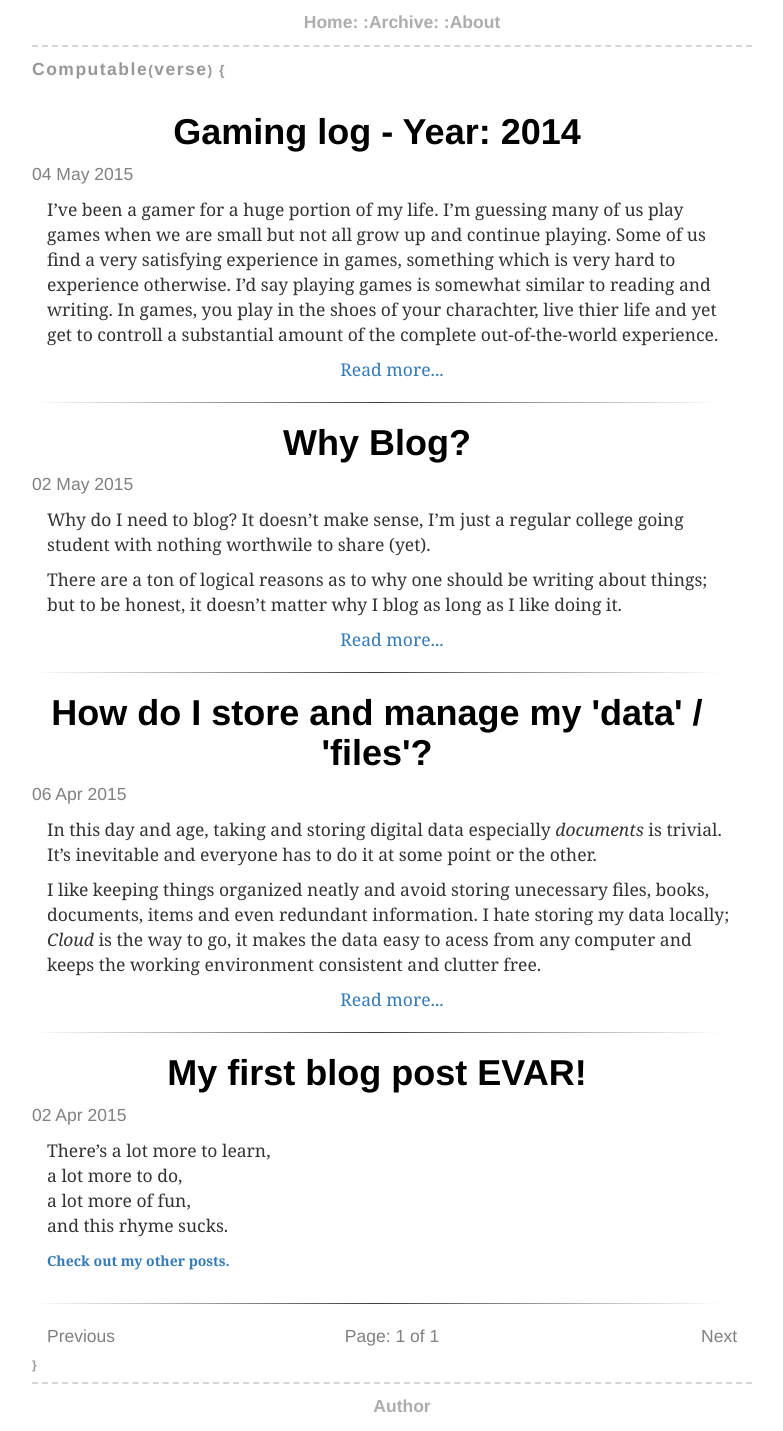
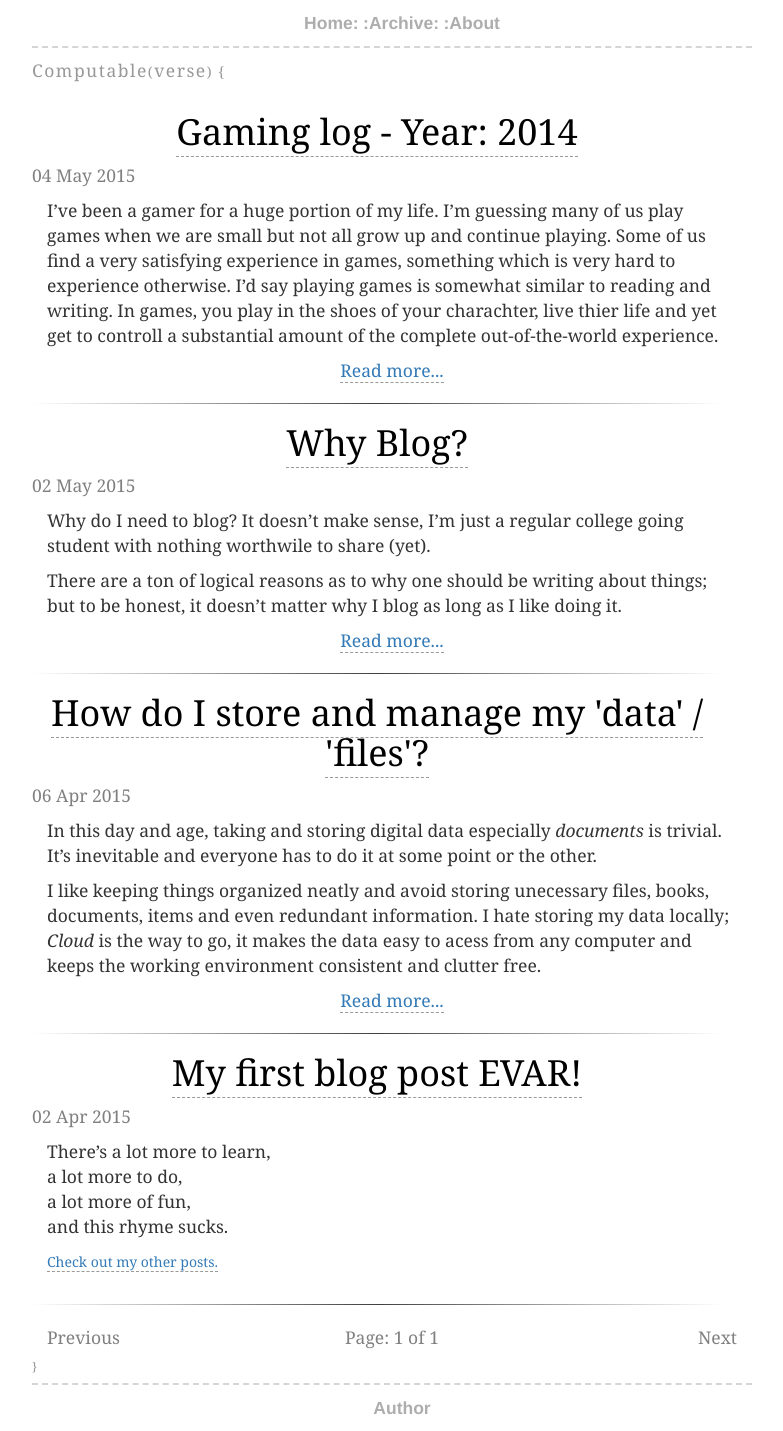
Before and after one commit to ACidDrinkeR/lol.github.io, a Jekyll site: the page built from index.html, in a window 1280 px wide. Shown: the whole page, without its empty margins (263-1046 px from the left). Built offline with Jekyll 4.4.1, drawn with Linux system fonts in a browser that asks for light colours; the list of posts is cut into pages by our own code.

Commit message:
Update main.css

```diff
--- a/css/main.css
+++ b/css/main.css
@@ -3,16 +3,17 @@
     /*font-family: Consolas, monaco, monospace;*/
     /*font-family:'Helvetica', 'Arial', 'Sans-Serif';*/
     /*padding: 0px;*/
+    font-family: 'Sorts Mill Goudy', Georgia, Times, serif;
     font-size: 1.75rem;
     line-height: 2.5rem;
 }
 
-@media(min-width:1200px){
+/*@media(min-width:1200px){
     *{
         font-size: 1.75rem;
         line-height: 2.5rem;
     }
-}
+}*/
 
 .myMono{
     font-family: Consolas, monaco, monospace;
@@ -38,6 +39,7 @@ a {
     /*color: #99ccdd;   Blue    */
     /*  color: #3ad789; Green   */
     font-size: 1em;
+    border-bottom: 1px dashed #999;
 }
 
 a:hover{
@@ -134,14 +136,14 @@ ul{
 }
 
 h1, h2, h3, h4, h5, h6 {
-    font-weight: bold;
+
 }
 
 /* ## POSTS ## */
 
-.content{
+/*.content{
     font-family: 'Sorts Mill Goudy', Georgia, Times, serif;
-}
+}*/
 
 a.post{
     color: black;
@@ -151,9 +153,9 @@ a.post{
     border-color: #c0c0c0;
 }
 
-.post{
+/*.post{
     font-family: 'Sorts Mill Goudy', Georgia, Times, serif;
-}
+}*/
 
 ul.posts {
     margin: 20px auto 40px;
```
